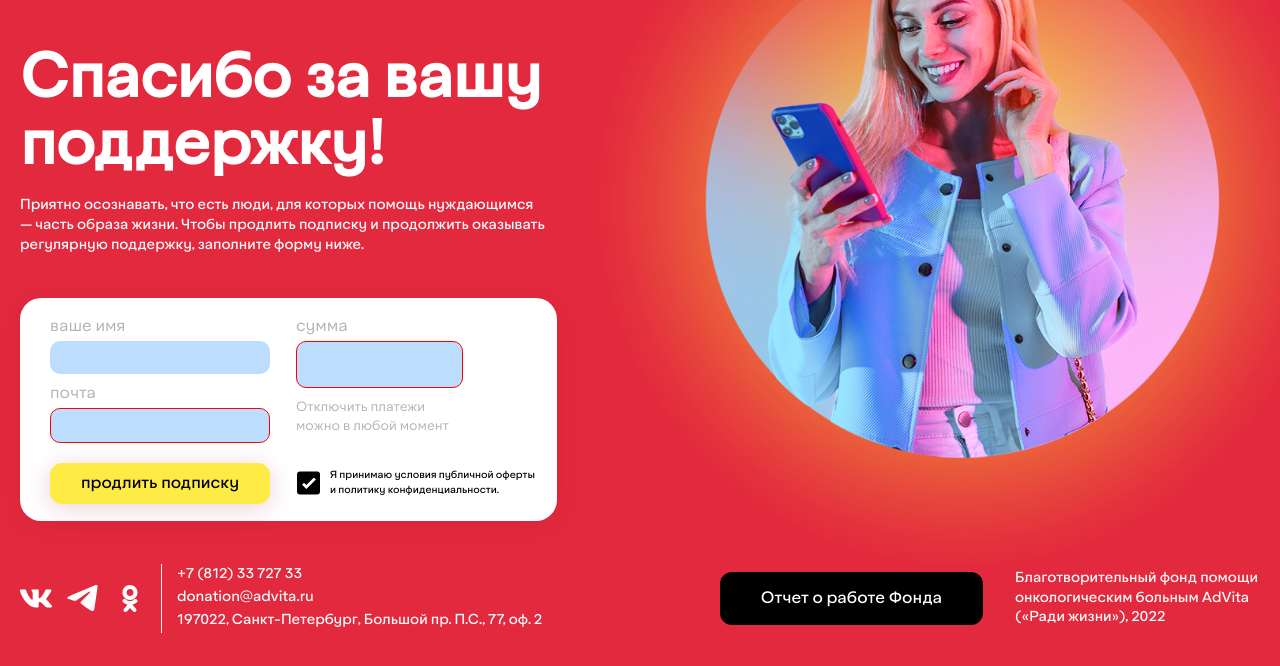
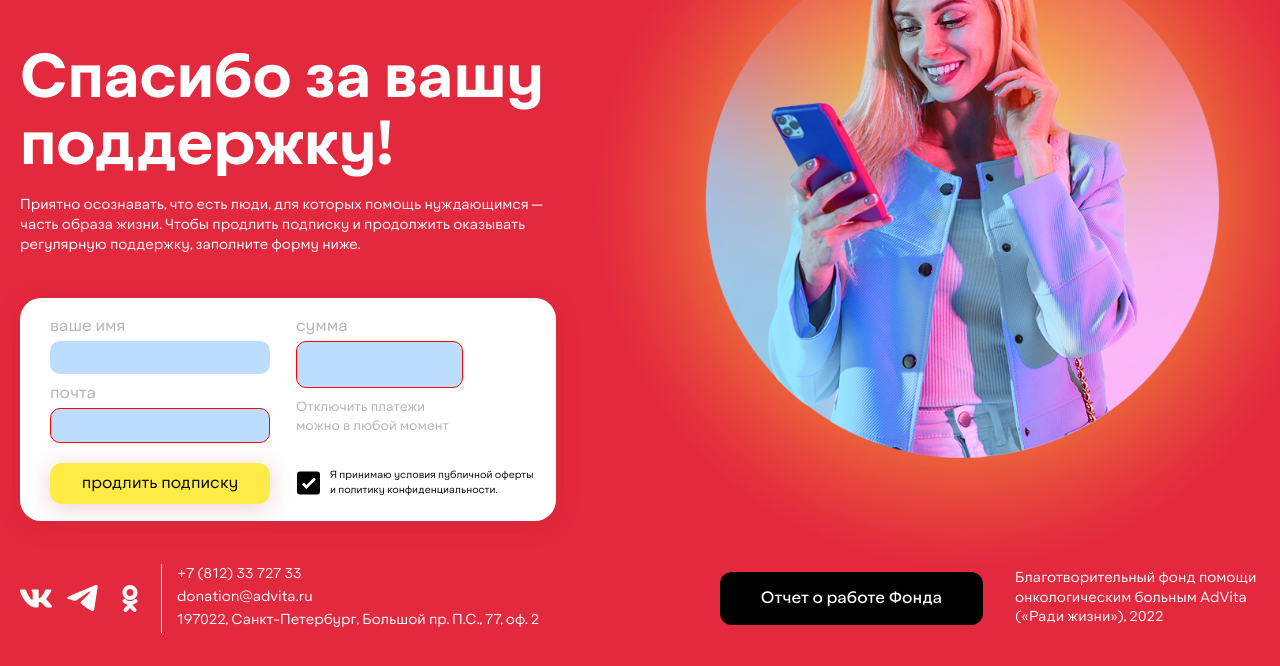
Before and after one commit to Tvisher/advita-form, a website: page docs/index.html in a window 1280 px wide. Shown: the part 128-794 px from the top of the page. Drawn offline with nearby package versions, Linux system fonts and the light colour scheme.

Commit message:
add some fix

```diff
--- a/src/scss/fonts.scss
+++ b/src/scss/fonts.scss
@@ -3,7 +3,7 @@
   font-display: swap;
   src: url("../fonts/Aktifo-A-Bold.woff2") format("woff2"),
     url("../fonts/Aktifo-A-Bold.woff") format("woff");
-  font-weight: 400;
+  font-weight: 700;
   font-style: normal;
 }
 @font-face {
@@ -11,7 +11,7 @@
   font-display: swap;
   src: url("../fonts/Aktifo-A-Book.woff2") format("woff2"),
     url("../fonts/Aktifo-A-Book.woff") format("woff");
-  font-weight: 300;
+  font-weight: 400;
   font-style: normal;
 }
 @font-face {
@@ -19,6 +19,6 @@
   font-display: swap;
   src: url("../fonts/Aktifo-A-Medium.woff2") format("woff2"),
     url("../fonts/Aktifo-A-Medium.woff") format("woff");
-  font-weight: 400;
+  font-weight: 500;
   font-style: normal;
 }
```
Also changed, not shown: docs/css/main.css, src/scss/fonts.css (deleted), src/scss/main.css (deleted), src/scss/utils/reset.css (deleted), src/scss/utils/vars.css (deleted), 4 other files.
